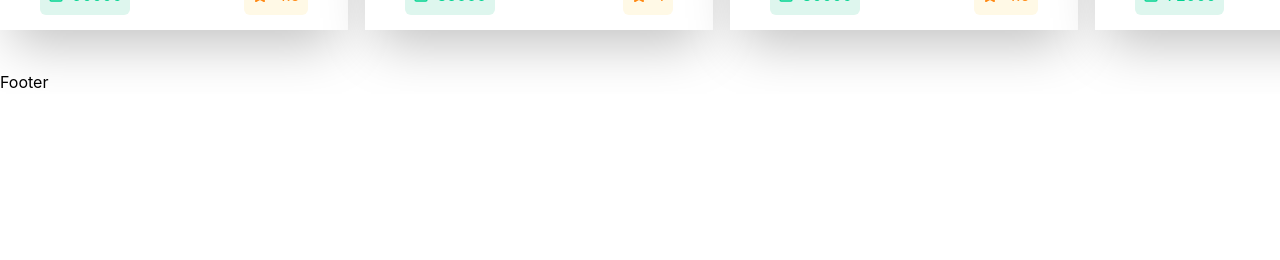
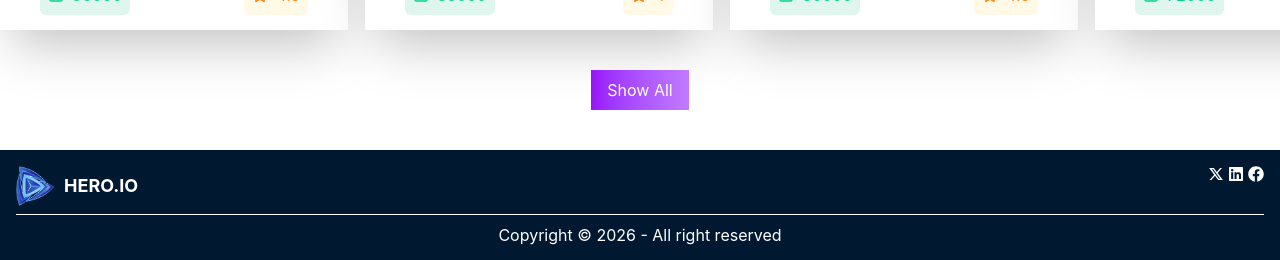
Before and after one commit to KeyaRaniMondal/Web-Development-Files, a React (Vite) app in the folder AppCreato/: page / in a window 1280 px wide. Shown: the part 2059-2319 px from the top of the page. Before the commit the page ends 2153 px from the top, so only its background shows below. Built offline with nearby package versions, Linux system fonts and the light colour scheme.

Commit message:
completed footer

```diff
--- a/AppCreato/src/Components/Shared/Footer.jsx
+++ b/AppCreato/src/Components/Shared/Footer.jsx
@@ -1,10 +1,30 @@
 import React from 'react';
-
+import logo from '../../assets/logo.png';
+import { RiTwitterXLine } from 'react-icons/ri';
+import { FaFacebook, FaLinkedin } from 'react-icons/fa';
 const Footer = () => {
     return (
-        <div>
-            Footer
-        </div>
+        <footer className="footer sm:footer-horizontal footer-center bg-[#001931] text-white p-4 mt-10">
+
+            <div className='flex justify-between mx-auto text-white mb-2'>
+                <div className="navbar-start">
+                    <div className="flex items-center gap-2">
+                        <img src={logo} alt="logo" className="w-10 h-10" />
+                        <span className="font-bold text-lg">HERO.IO</span>
+
+                    </div>
+                </div>
+                <div className='flex gap-1'>
+                    <RiTwitterXLine />
+                    <FaLinkedin />
+                    <FaFacebook />
+                </div>
+            </div>
+            <hr />
+
+            <p className='text-center mx-auto mt-2'>Copyright © {new Date().getFullYear()} - All right reserved </p>
+
+        </footer>
     );
 };
 
--- a/AppCreato/src/Home.jsx
+++ b/AppCreato/src/Home.jsx
@@ -37,6 +37,9 @@ const Home = () => {
         <h1 className='text-3xl font-bold mb-4'>Trending Apps</h1>
         <p className='text-[#627382]'>Explore All Trending Apps on the Market developed by us</p>
       <Apps apps={apps.slice(0, 8)} />
+              <button className="btn btn-outline btn-primary bg-gradient-to-r from-purple-600 to-purple-400 text-white gap-2 py-2 px-4 ">
+         Show All
+        </button>
       </div>
     </div>
   );
```
